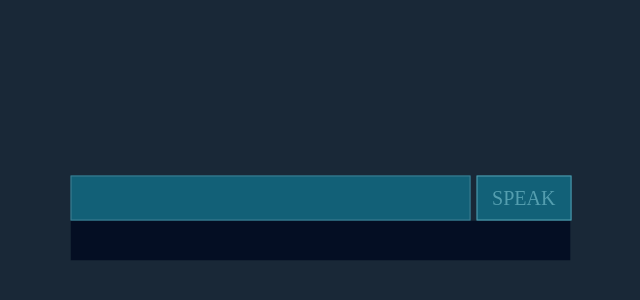
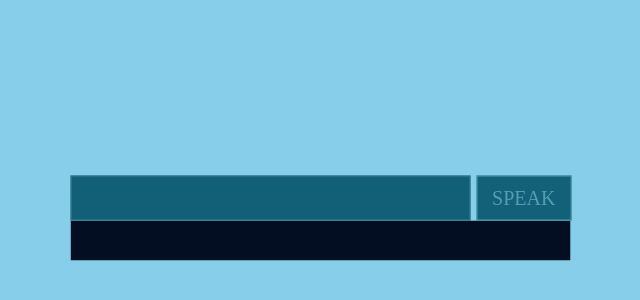
Before and after one commit to nkratk/nkratk.github.io, a plain HTML site: page index.html in a window 1280 px wide. Shown: the part 182-482 px from the top of the page, without its empty margins (319-959 px from the left). Drawn offline with Linux system fonts and the light colour scheme.

Commit message:
Update index.html

```diff
--- a/index.html
+++ b/index.html
@@ -11,7 +11,7 @@
       box-sizing: inherit;
     }
     body {
-      background-color: #192837;
+      background-color: skyblue;
       font-family: "Titillium Web", Arial, sans-serif;
       font-size: 20px;
       margin: 0;
```
